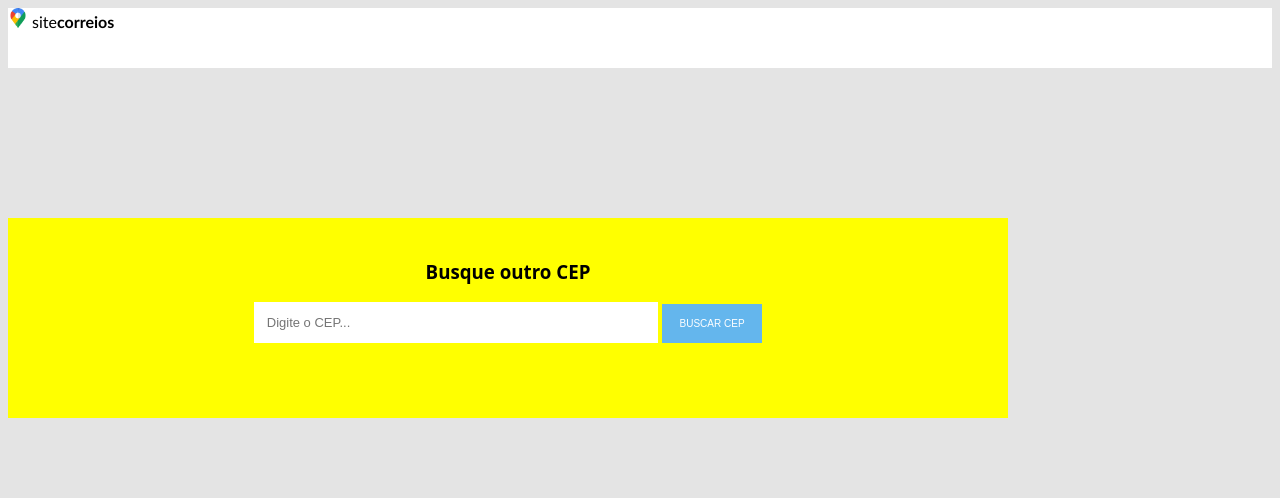
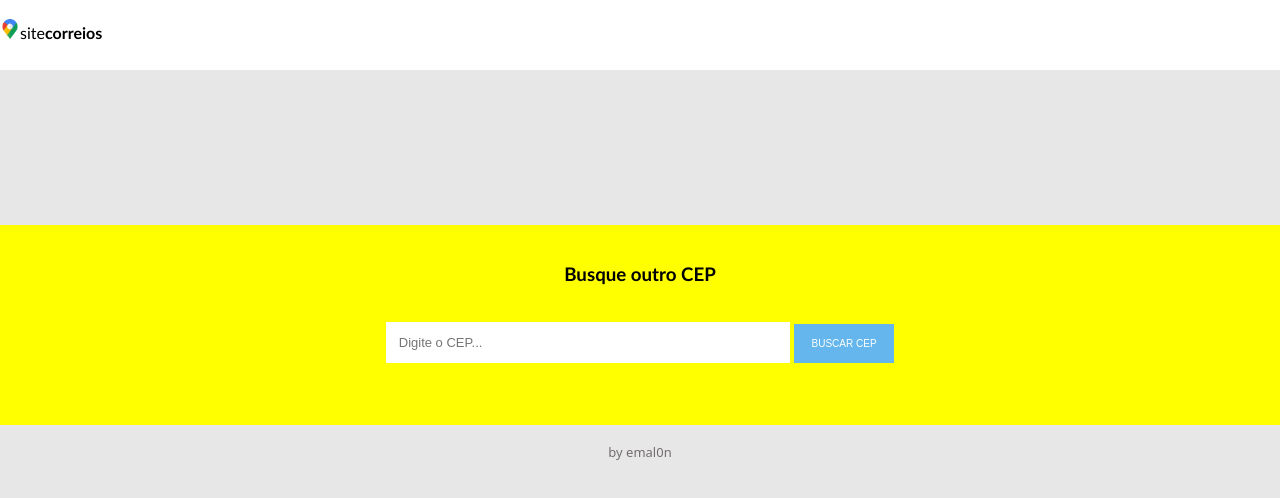
Before and after one commit to emal0n/correios_website, a plain HTML site: page index.html in a window 1280 px wide. Drawn offline with Linux system fonts and the light colour scheme.

Commit message:
Sync latest changes

```diff
--- a/index.html
+++ b/index.html
@@ -6,25 +6,27 @@
     <title>Correios</title>
     <link rel="stylesheet" href="style.css">
 </head>
-<div class="slogan" >
-    <img src="raw/google-maps.png" width="20">
-        <span>site<b>correios</b></span>
-</div>
-
-<div class="cep">
-    <h1 id="cep"></h1>
-</div>
-
-<div class="endereco">
-<h4 id="endereco"></h4>
+<header class="slogan" ></br> <img src="raw/google-maps.png" width="20"><span>site<b>correios</b></span>
+</header>
 </div>
 
 <body>
+    <div class="cep">
+        <h1 id="cep"></h1>
+        <h6 id="endereco"></h6>
+    </div>
+    <center>
    <div class="buscacep">
     <br>
     <H3>Busque outro CEP</H3>
+    <br>
     <input type="text" id="cepInput" placeholder="   Digite o CEP...">
     <button onclick="buscarEndereco()">BUSCAR CEP</button>
+</div>
+<br>
+
+<div class="idk"
+<h6> by emal0n</h6>
 </div>
 
     <script>
@@ -47,5 +49,6 @@
             .catch(error => console.error('Erro:', error));
         }
     </script>
+</center>
 </body>
 </html>
--- a/style.css
+++ b/style.css
@@ -1,26 +1,31 @@
 .slogan{
     background-color: white;
     width:auto;
-    height: 60px;
+    height: 70px;
     text-align: left;
-    margin
+    font-family: 'Gill Sans', 'Gill Sans MT', Calibri, 'Trebuchet MS', sans-serif;
 }
 
 .buscacep{
     background-color: #ffff00;
     size: 100%;
-    width:1000px;
+    width:auto;
     padding: auto;
     height: 200px;
     border: none;
-    font-family:system-ui, -apple-system, BlinkMacSystemFont, 'Segoe UI', Roboto, Oxygen, Ubuntu, Cantarell, 'Open Sans', 'Helvetica Neue', sans-serif;
-    margin-top: 150px;
+    font-family: 'Gill Sans', 'Gill Sans MT', Calibri, 'Trebuchet MS', sans-serif;
+    align: center;
 }
 
 .cep{
-    text-align: left;
+    background-color:#e7e7e7;
+    size: 100%;
+    width:auto;
+    padding: auto;
+    height: 130px;
+    border: none;
     font-family: 'Gill Sans', 'Gill Sans MT', Calibri, 'Trebuchet MS', sans-serif;
-    margin-top: 70px;
+    align: center;
 }
 
 .endereco{
@@ -30,8 +35,9 @@
 }
 
 body{
-    background-color: rgb(228, 228, 228);
-    text-align: center;
+    background-color:#e7e7e7;
+    margin: 0;
+
 }
 
 input{
@@ -52,6 +58,8 @@ button{
     border: none;
 }
 
-span{
-    font-family: 'Gill Sans', 'Gill Sans MT', Calibri, 'Trebuchet MS', sans-serif;
+.idk{
+    color:#746f6f;
+    font-family:system-ui, -apple-system, BlinkMacSystemFont, 'Segoe UI', Roboto, Oxygen, Ubuntu, Cantarell, 'Open Sans', 'Helvetica Neue', sans-serif;
+    font-size: small;
 }
```
